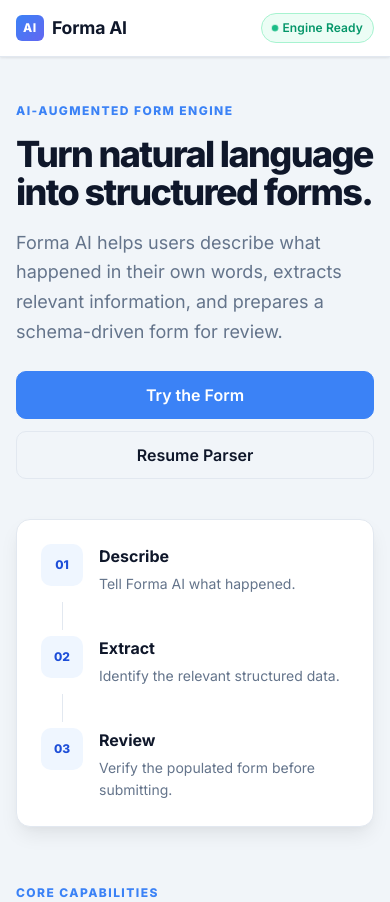
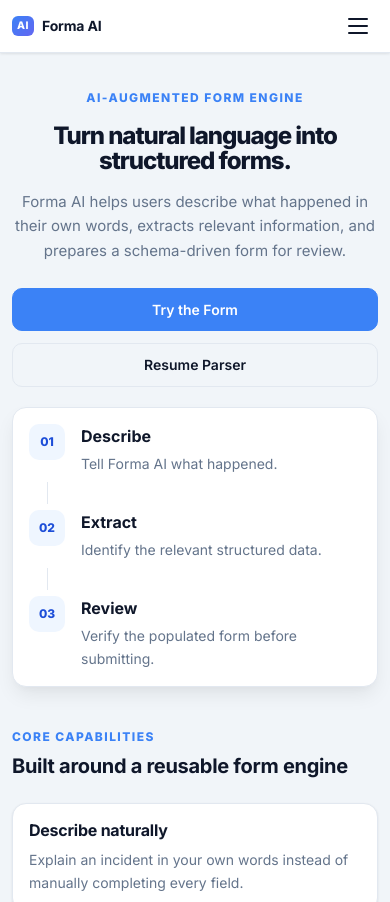
Before and after one commit to chandrusm171-ux/Forma-AI, a React app in the folder frontend/: page / in a window 390 px wide. Shown: the top 902 px of the page. Built offline with nearby package versions, Linux system fonts and the light colour scheme; the HTML template or start-up script is replaced by a standard one.

Commit message:
Day5: Responsive design with mobile hamburger menu and fixed navbar

```diff
--- a/frontend/src/components/layout/Navbar.jsx
+++ b/frontend/src/components/layout/Navbar.jsx
@@ -1,17 +1,47 @@
-import { NavLink } from "react-router-dom";
+import { useState, useEffect } from "react";
+import { NavLink, useLocation } from "react-router-dom";
 
+/**
+ * Navbar – Site-wide top navigation bar.
+ *
+ * Features:
+ * - Sticky header with brand badge and navigation links.
+ * - Animated hamburger toggle for mobile viewports (≤768px).
+ * - Auto-closes the mobile drawer on route change.
+ * - Engine-status pill with animated pulse dot.
+ *
+ * @param {{ brandName?: string }} props
+ */
 function Navbar({ brandName = "Forma AI" }) {
+  const [mobileOpen, setMobileOpen] = useState(false);
+  const location = useLocation();
+
+  /* Close mobile drawer on navigation */
+  useEffect(() => {
+    setMobileOpen(false);
+  }, [location.pathname]);
+
+  /* Prevent body scroll when mobile menu is open */
+  useEffect(() => {
+    document.body.style.overflow = mobileOpen ? "hidden" : "";
+    return () => {
+      document.body.style.overflow = "";
+    };
+  }, [mobileOpen]);
+
   const getNavClass = ({ isActive }) =>
     `nav-link${isActive ? " active" : ""}`;
 
   return (
     <header className="site-header">
       <div className="navbar-container">
+        {/* ── Brand ── */}
         <NavLink to="/" className="navbar-brand" aria-label="Forma AI home">
           <span className="brand-badge">AI</span>
           <span className="brand-name">{brandName}</span>
         </NavLink>
 
+        {/* ── Desktop nav ── */}
         <nav className="navbar-nav" aria-label="Main Navigation">
           <NavLink to="/" end className={getNavClass}>
             Home
@@ -24,13 +54,52 @@ function Navbar({ brandName = "Forma AI" }) {
           </NavLink>
         </nav>
 
+        {/* ── Desktop actions ── */}
         <div className="navbar-actions">
           <span className="status-pill status-ready">
             <span className="pulse-dot" aria-hidden="true" />
             Engine Ready
           </span>
         </div>
+
+        {/* ── Mobile hamburger button ── */}
+        <button
+          className={`mobile-menu-toggle${mobileOpen ? " is-open" : ""}`}
+          onClick={() => setMobileOpen((prev) => !prev)}
+          aria-label={mobileOpen ? "Close menu" : "Open menu"}
+          aria-expanded={mobileOpen}
+        >
+          <span className="hamburger-line" />
+          <span className="hamburger-line" />
+          <span className="hamburger-line" />
+        </button>
       </div>
+
+      {/* ── Mobile Drawer ── */}
+      {mobileOpen && (
+        <div className="mobile-backdrop" onClick={() => setMobileOpen(false)} />
+      )}
+      <nav
+        className={`mobile-nav-drawer${mobileOpen ? " is-open" : ""}`}
+        aria-label="Mobile Navigation"
+      >
+        <NavLink to="/" end className={getNavClass}>
+          Home
+        </NavLink>
+        <NavLink to="/form" className={getNavClass}>
+          Forms
+        </NavLink>
+        <NavLink to="/resume" className={getNavClass}>
+          Resume Parser
+        </NavLink>
+
+        <div className="mobile-nav-status">
+          <span className="status-pill status-ready">
+            <span className="pulse-dot" aria-hidden="true" />
+            Engine Ready
+          </span>
+        </div>
+      </nav>
     </header>
   );
 }
--- a/frontend/src/index.css
+++ b/frontend/src/index.css
@@ -81,6 +81,13 @@
 
 html {
   scroll-behavior: smooth;
+  overflow-x: hidden;
+  /* Hide scrollbar but keep scrolling */
+  scrollbar-width: none;          /* Firefox */
+}
+
+html::-webkit-scrollbar {
+  display: none;                  /* Chrome, Edge, Safari */
 }
 
 body {
@@ -91,6 +98,7 @@ body {
   line-height: 1.6;
   -webkit-font-smoothing: antialiased;
   -moz-osx-font-smoothing: grayscale;
+  overflow-x: hidden;
 }
 
 h1, h2, h3, h4, h5, h6 {
@@ -128,8 +136,10 @@ code {
 .site-header {
   background: var(--color-surface);
   border-bottom: 1px solid var(--color-border);
-  position: sticky;
+  position: fixed;
   top: 0;
+  left: 0;
+  right: 0;
   z-index: 40;
   box-shadow: var(--shadow-sm);
 }
@@ -247,6 +257,7 @@ code {
   width: 100%;
   margin: 0 auto;
   padding: var(--space-8) var(--space-5);
+  padding-top: calc(64px + var(--space-8));  /* offset for fixed navbar */
 }
 
 /* ==========================================================================
@@ -805,39 +816,119 @@ button {
 }
 
 /* ==========================================================================
-   Responsive — Mobile ( < 640px )
+   Mobile Navigation – Hamburger Toggle & Drawer
    ========================================================================== */
-@media (max-width: 640px) {
-  .navbar-container {
-    padding: 0 var(--space-4);
-    height: 56px;
+
+/* Hamburger button (hidden on desktop) */
+.mobile-menu-toggle {
+  display: none;            /* shown via media-query below */
+  flex-direction: column;
+  justify-content: center;
+  align-items: center;
+  gap: 5px;
+  width: 40px;
+  height: 40px;
+  padding: 8px;
+  background: transparent;
+  border: none;
+  border-radius: var(--radius-md);
+  cursor: pointer;
+  z-index: 52;
+  transition: background var(--transition-fast);
 }
 
-  .navbar-nav {
-    display: none;
+.mobile-menu-toggle:hover {
+  background: var(--color-surface-raised);
 }
 
-  .main-content {
-    padding: var(--space-5) var(--space-4);
+.hamburger-line {
+  display: block;
+  width: 20px;
+  height: 2px;
+  background: var(--color-text);
+  border-radius: 2px;
+  transition: transform 0.3s ease, opacity 0.25s ease;
 }
 
-  form {
-    padding: var(--space-5) var(--space-4);
-    border-radius: var(--radius-md);
+/* Animated X state */
+.mobile-menu-toggle.is-open .hamburger-line:nth-child(1) {
+  transform: translateY(7px) rotate(45deg);
+}
+.mobile-menu-toggle.is-open .hamburger-line:nth-child(2) {
+  opacity: 0;
+}
+.mobile-menu-toggle.is-open .hamburger-line:nth-child(3) {
+  transform: translateY(-7px) rotate(-45deg);
 }
 
-  .form-header h2 {
-    font-size: var(--font-size-xl);
+/* Backdrop overlay */
+.mobile-backdrop {
+  position: fixed;
+  inset: 0;
+  background: rgba(15, 23, 42, 0.35);
+  backdrop-filter: blur(4px);
+  z-index: 41;
+  animation: fadeIn 0.2s ease both;
 }
 
-  .magic-input {
-    padding: var(--space-5) var(--space-4);
+/* Slide-down drawer (hidden by default) */
+.mobile-nav-drawer {
+  display: none;            /* shown via media-query below */
+  position: absolute;
+  top: 100%;
+  left: 0;
+  right: 0;
+  z-index: 42;
+  flex-direction: column;
+  gap: var(--space-1);
+  background: var(--color-surface);
+  border-bottom: 1px solid var(--color-border);
+  box-shadow: var(--shadow-lg);
+  padding: var(--space-4) var(--space-5);
+  max-height: 0;
+  overflow: hidden;
+  opacity: 0;
+  transform: translateY(-8px);
+  transition: max-height 0.35s ease, opacity 0.25s ease, transform 0.25s ease, padding 0.3s ease;
 }
 
-  .ui-btn-full-mobile {
-    width: 100%;
+.mobile-nav-drawer.is-open {
+  max-height: 400px;
+  opacity: 1;
+  transform: translateY(0);
+  padding: var(--space-5);
 }
+
+.mobile-nav-drawer .nav-link {
+  display: block;
+  padding: var(--space-3) var(--space-4);
+  border-radius: var(--radius-md);
+  font-size: var(--font-size-md);
+  font-weight: 500;
+  color: var(--color-text-muted);
+  text-decoration: none;
+  transition: color var(--transition-fast), background var(--transition-fast);
 }
+
+.mobile-nav-drawer .nav-link:hover {
+  color: var(--color-text);
+  background: var(--color-surface-raised);
+}
+
+.mobile-nav-drawer .nav-link.active {
+  color: var(--color-primary);
+  background: var(--color-primary-light);
+  font-weight: 600;
+}
+
+.mobile-nav-status {
+  margin-top: var(--space-3);
+  padding-top: var(--space-3);
+  border-top: 1px solid var(--color-border);
+  display: flex;
+  justify-content: center;
+}
+
 /* ========================================================================
    Home Page
    ======================================================================== */
@@ -872,7 +963,7 @@ button {
 
 .home-hero-copy h1 {
   max-width: 720px;
-  font-size: clamp(2.25rem, 5vw, 4rem);
+  font-size: clamp(1.75rem, 5vw, 4rem);
   font-weight: 800;
   line-height: 1.05;
   letter-spacing: -0.045em;
@@ -880,7 +971,7 @@ button {
 
 .home-hero-copy p {
   max-width: 650px;
-  font-size: var(--font-size-lg);
+  font-size: clamp(0.9375rem, 1.5vw, 1.125rem);
 }
 
 .home-actions {
@@ -951,7 +1042,7 @@ button {
 }
 
 .home-section-heading h2 {
-  font-size: var(--font-size-2xl);
+  font-size: clamp(1.25rem, 3vw, 1.5rem);
 }
 
 .feature-grid {
@@ -1002,12 +1093,13 @@ button {
 }
 
 .resume-header h1 {
-  font-size: clamp(2rem, 4vw, 3rem);
+  font-size: clamp(1.5rem, 4vw, 3rem);
   font-weight: 800;
 }
 
 .resume-header p {
   max-width: 700px;
+  font-size: clamp(0.875rem, 1.5vw, 1rem);
 }
 
 .resume-upload-card {
@@ -1093,36 +1185,309 @@ button {
   text-decoration: underline;
 }
 
-@media (max-width: 800px) {
+/* ==========================================================================
+   Responsive — Tablet ( 481px – 768px )
+   ========================================================================== */
+@media (max-width: 768px) {
+  /* ── Navbar ── */
+  .navbar-nav {
+    display: none;
+  }
+
+  .navbar-actions {
+    display: none;
+  }
+
+  .mobile-menu-toggle {
+    display: flex;
+  }
+
+  .mobile-nav-drawer {
+    display: flex;
+  }
+
+  .navbar-container {
+    padding: 0 var(--space-4);
+    height: 58px;
+  }
+
+  /* ── Main Content ── */
+  .main-content {
+    padding: var(--space-6) var(--space-5);
+    padding-top: calc(58px + var(--space-6));
+  }
+
+  /* ── Home Page ── */
   .home-hero {
     grid-template-columns: 1fr;
+    gap: var(--space-6);
     padding: var(--space-6) 0;
   }
 
+  .home-hero-copy {
+    align-items: center;
+    text-align: center;
+  }
+
+  .home-actions {
+    justify-content: center;
+  }
+
   .feature-grid {
-    grid-template-columns: 1fr;
+    grid-template-columns: repeat(2, minmax(0, 1fr));
+    gap: var(--space-4);
+  }
+
+  /* ── Forms ── */
+  form {
+    padding: var(--space-6) var(--space-5);
+    border-radius: var(--radius-md);
+  }
+
+  .form-header h2 {
+    font-size: var(--font-size-xl);
+  }
+
+  .magic-input {
+    padding: var(--space-5) var(--space-4);
+  }
+
+  /* ── Resume Page ── */
+  .resume-upload-area {
+    min-height: 180px;
+    padding: var(--space-6);
+  }
+
+  .resume-upload-card {
+    padding: var(--space-6);
   }
 }
 
-@media (max-width: 640px) {
-  .home-page {
-    gap: var(--space-8);
+/* ==========================================================================
+   Responsive — Mobile ( ≤ 480px )
+   ========================================================================== */
+@media (max-width: 480px) {
+  /* ── Navbar ── */
+  .navbar-container {
+    padding: 0 var(--space-3);
+    height: 52px;
   }
 
-  .home-actions,
-  .resume-actions {
+  .brand-name {
+    font-size: var(--font-size-sm);
+  }
+
+  .brand-badge {
+    font-size: 0.65rem;
+    padding: 2px 5px;
+  }
+
+  .mobile-nav-drawer.is-open {
+    padding: var(--space-4);
+  }
+
+  /* ── Main Content ── */
+  .main-content {
+    padding: var(--space-5) var(--space-3);
+    padding-top: calc(52px + var(--space-5));
+  }
+
+  /* ── Home Page ── */
+  .home-page {
+    gap: var(--space-6);
+  }
+
+  .home-hero {
+    padding: var(--space-4) 0;
+    gap: var(--space-5);
+  }
+
+  .home-hero-copy h1 {
+    font-size: clamp(1.5rem, 6vw, 2.25rem);
+  }
+
+  .home-actions {
     width: 100%;
     flex-direction: column;
     align-items: stretch;
   }
 
   .home-action-link,
-  .home-action-link .ui-btn,
+  .home-action-link .ui-btn {
+    width: 100%;
+  }
+
+  .home-hero-card {
+    padding: var(--space-4);
+  }
+
+  .workflow-number {
+    flex: 0 0 36px;
+    width: 36px;
+    height: 36px;
+  }
+
+  .workflow-line {
+    margin-left: 18px;
+    height: 22px;
+  }
+
+  .feature-grid {
+    grid-template-columns: 1fr;
+    gap: var(--space-3);
+  }
+
+  .feature-card {
+    padding: var(--space-4);
+  }
+
+  .feature-card h3 {
+    font-size: var(--font-size-md);
+  }
+
+  .home-section-heading h2 {
+    font-size: var(--font-size-xl);
+  }
+
+  /* ── Forms ── */
+  form {
+    padding: var(--space-4) var(--space-3);
+    border-radius: var(--radius-sm);
+  }
+
+  .form-header {
+    margin-bottom: var(--space-4);
+    padding-bottom: var(--space-3);
+  }
+
+  .form-header h2 {
+    font-size: var(--font-size-lg);
+  }
+
+  .form-field {
+    margin-bottom: var(--space-4);
+  }
+
+  .magic-input {
+    padding: var(--space-4) var(--space-3);
+    border-radius: var(--radius-md);
+  }
+
+  .magic-input-header h2 {
+    font-size: var(--font-size-lg);
+  }
+
+  .ui-btn-md {
+    padding: 10px 16px;
+    font-size: var(--font-size-sm);
+  }
+
+  .ui-btn-lg {
+    padding: 12px 22px;
+    font-size: var(--font-size-sm);
+  }
+
+  .ui-btn-full-mobile {
+    width: 100%;
+  }
+
+  /* ── Resume Page ── */
+  .resume-upload-card {
+    padding: var(--space-4);
+  }
+
+  .resume-upload-area {
+    min-height: 150px;
+    padding: var(--space-4);
+  }
+
+  .resume-upload-icon {
+    width: 40px;
+    height: 40px;
+    font-size: 1.25rem;
+  }
+
+  .resume-actions {
+    width: 100%;
+    flex-direction: column;
+    align-items: stretch;
+    gap: var(--space-3);
+    margin-top: var(--space-4);
+  }
+
   .resume-actions .ui-btn {
     width: 100%;
   }
 
-  .resume-upload-card {
-    padding: var(--space-5);
+  .resume-back-link {
+    text-align: center;
+  }
+
+  /* ── UI Components ── */
+  .ui-input-wrapper {
+    margin-bottom: var(--space-4);
+  }
+
+  .site-footer {
+    padding: var(--space-4) var(--space-3);
+    font-size: 0.7rem;
+  }
+
+  /* ── Loading ── */
+  .ui-loading-md .ui-loading-spinner svg { width: 28px; height: 28px; }
+  .ui-loading-lg .ui-loading-spinner svg { width: 40px; height: 40px; }
+}
+
+/* ==========================================================================
+   Responsive — Small Mobile ( ≤ 360px )  –  compact edge-case tweaks
+   ========================================================================== */
+@media (max-width: 360px) {
+  .navbar-container {
+    gap: var(--space-2);
+  }
+
+  .brand-name {
+    font-size: 0.8rem;
+  }
+
+  .main-content {
+    padding: var(--space-4) var(--space-2);
+  }
+
+  form {
+    padding: var(--space-3) var(--space-2);
+  }
+
+  .magic-input {
+    padding: var(--space-3) var(--space-2);
+  }
+
+  .home-hero-copy h1 {
+    font-size: 1.35rem;
+  }
+
+  .feature-card {
+    padding: var(--space-3);
+  }
+
+  .resume-upload-area {
+    min-height: 120px;
   }
 }
+
+/* ==========================================================================
+   Responsive — Large Desktop ( ≥ 1200px )  –  wider content area
+   ========================================================================== */
+@media (min-width: 1200px) {
+  .navbar-container {
+    max-width: 1200px;
+  }
+
+  .home-hero {
+    gap: var(--space-12);
+  }
+
+  .feature-grid {
+    gap: var(--space-6);
+  }
+}
```
Also changed, not shown: 2 other files (tests, documents, lock files or other folders). Lines whose indentation alone changed are shown as unchanged.
